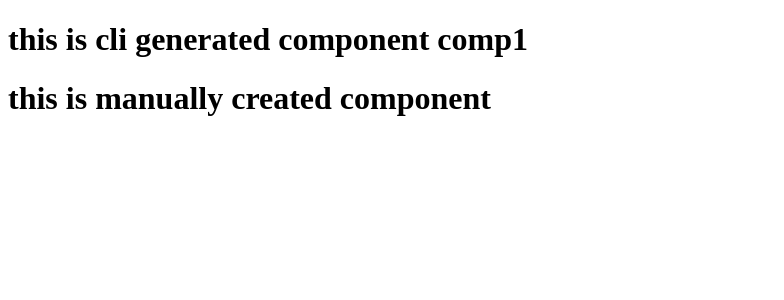
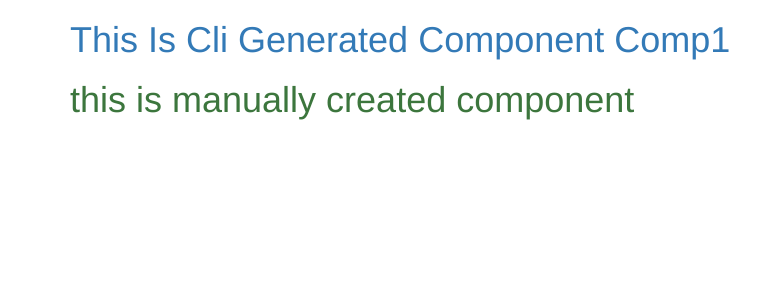
Before and after one commit to Shiv392/Complete-ANGULAR, an Angular app in the folder angular_complete/: page / in a window 1280 px wide. Shown: the top 300 px of the page, without its empty margins (0-784 px from the left). Built offline with nearby package versions, Linux system fonts and the light colour scheme.

Commit message:
added bootstrap5 thought cdn in this project

```diff
--- a/angular_complete/src/app/app.component.html
+++ b/angular_complete/src/app/app.component.html
@@ -1,2 +1,4 @@
-<app-comp1></app-comp1>
-<app-comp2shiv></app-comp2shiv>
+<div class="container mt-5">
+    <app-comp1></app-comp1>
+    <app-comp2shiv></app-comp2shiv>
+</div>
--- a/angular_complete/src/app/comp1/comp1.component.html
+++ b/angular_complete/src/app/comp1/comp1.component.html
@@ -1 +1 @@
-<h1>this is cli generated component comp1</h1>
+<h1 class="text text-primary" style="text-transform: capitalize;">this is cli generated component comp1</h1>
--- a/angular_complete/src/app/comp2/comp2.component.html
+++ b/angular_complete/src/app/comp2/comp2.component.html
@@ -1 +1 @@
-<h1>this is manually created component</h1>
+<h1 class="text text-success">this is manually created component</h1>
--- a/angular_complete/src/index.html
+++ b/angular_complete/src/index.html
@@ -1,13 +1,17 @@
 <!doctype html>
-<html lang="en">
+<html>
 <head>
   <meta charset="utf-8">
-  <title>AngularComplete</title>
+  <title>Angular Bootstrap Demo</title>
   <base href="/">
+
   <meta name="viewport" content="width=device-width, initial-scale=1">
   <link rel="icon" type="image/x-icon" href="favicon.ico">
+  <link rel="stylesheet" href="https://maxcdn.bootstrapcdn.com/bootstrap/3.3.7/css/bootstrap.min.css" integrity="sha384-BVYiiSIFeK1dGmJRAkycuHAHRg32OmUcww7on3RYdg4Va+PmSTsz/K68vbdEjh4u" crossorigin="anonymous">
 </head>
 <body>
   <app-root></app-root>
+  <script src="https://code.jquery.com/jquery-3.1.1.min.js" integrity="sha256-hVVnYaiADRTO2PzUGmuLJr8BLUSjGIZsDYGmIJLv2b8=" crossorigin="anonymous"></script>
+  <script src="https://maxcdn.bootstrapcdn.com/bootstrap/3.3.7/js/bootstrap.min.js" integrity="sha384-Tc5IQib027qvyjSMfHjOMaLkfuWVxZxUPnCJA7l2mCWNIpG9mGCD8wGNIcPD7Txa" crossorigin="anonymous"></script>
 </body>
 </html>
```
